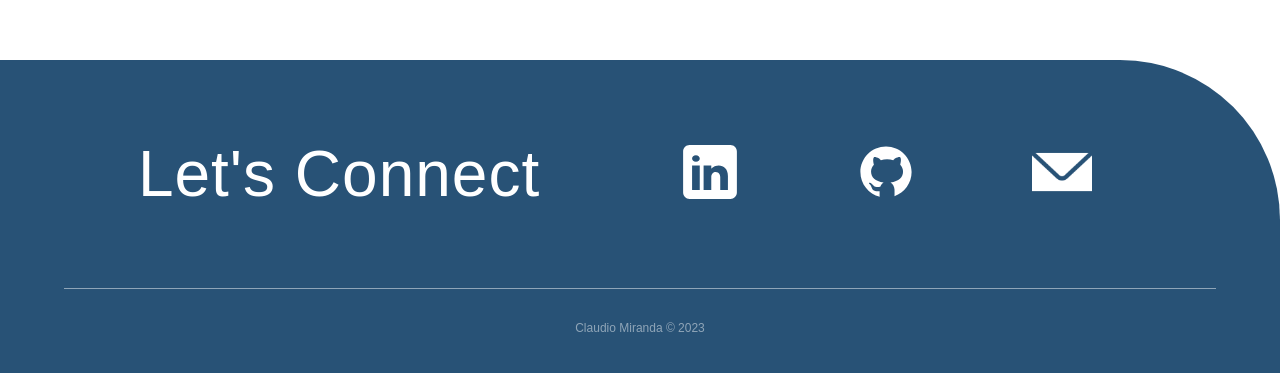
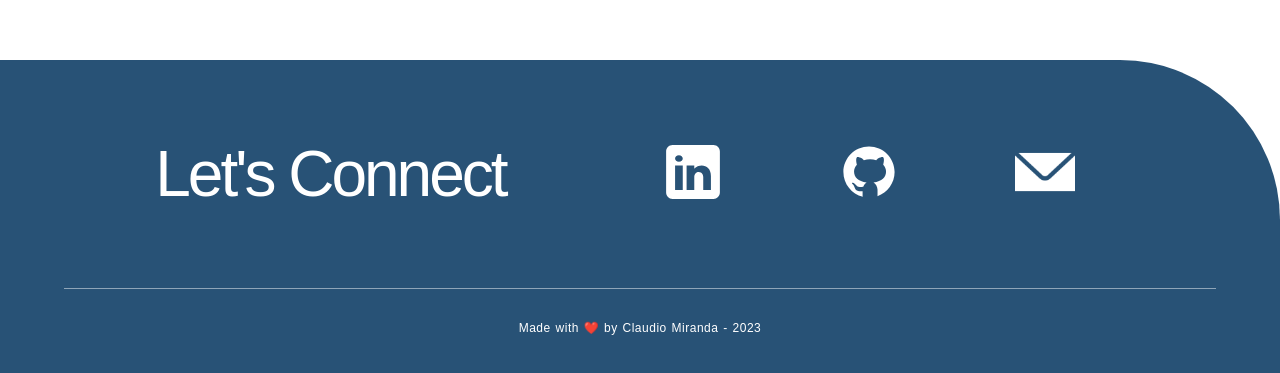
Before and after one commit to CodingClauds/Portfolio, a React (Create React App) app: page / in a window 1280 px wide. Shown: the part 2726-3099 px from the top of the page. Built offline with nearby package versions, Linux system fonts and the light colour scheme.

Commit message:
Design; updated to latest UX typography

```diff
--- a/src/components/Footer/Footer.js
+++ b/src/components/Footer/Footer.js
@@ -37,7 +37,8 @@ export default function Footer({ myRefContact }) {
 
           <div className="contact__acknowledgements">
             <span className="contact__subtext">
-              Claudio Miranda © <span id="copyright-year">{today}</span>
+              Made with ❤️ by Claudio Miranda{" - "}
+              <span id="copyright-year">{today}</span>
             </span>
           </div>
         </div>
--- a/src/components/Footer/Footer.scss
+++ b/src/components/Footer/Footer.scss
@@ -29,7 +29,7 @@
 
   &__title {
     font-size: 42px;
-    letter-spacing: 1px;
+    letter-spacing: -3px;
     font-weight: 500;
     text-transform: capitalize;
     margin: 0;
@@ -61,7 +61,9 @@
     display: flex;
     justify-content: center;
     margin-top: 0.5rem;
-    color: rgba(255, 255, 255, 0.478);
+    color: $primary-white;
+    letter-spacing: 0.5px;
+    word-spacing: 1px;
 
     @include tablet {
       margin: 0;
```
